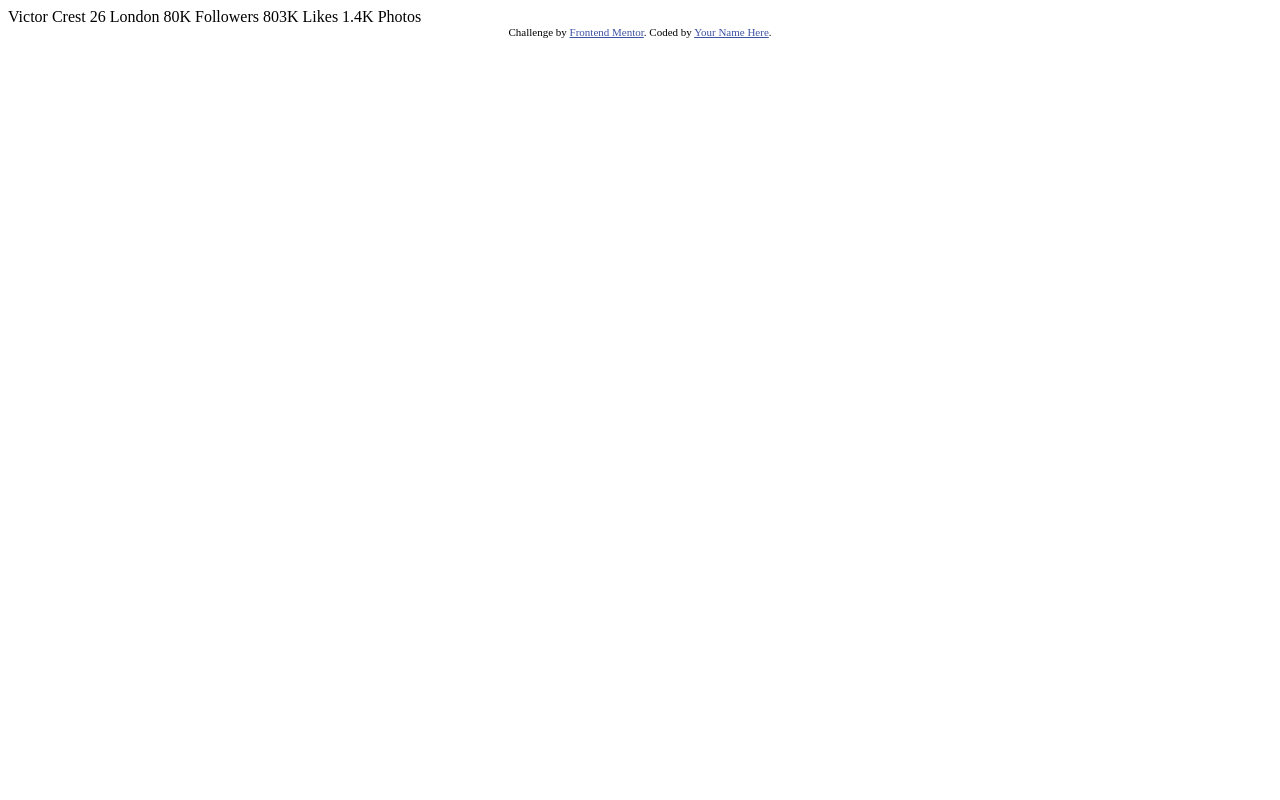
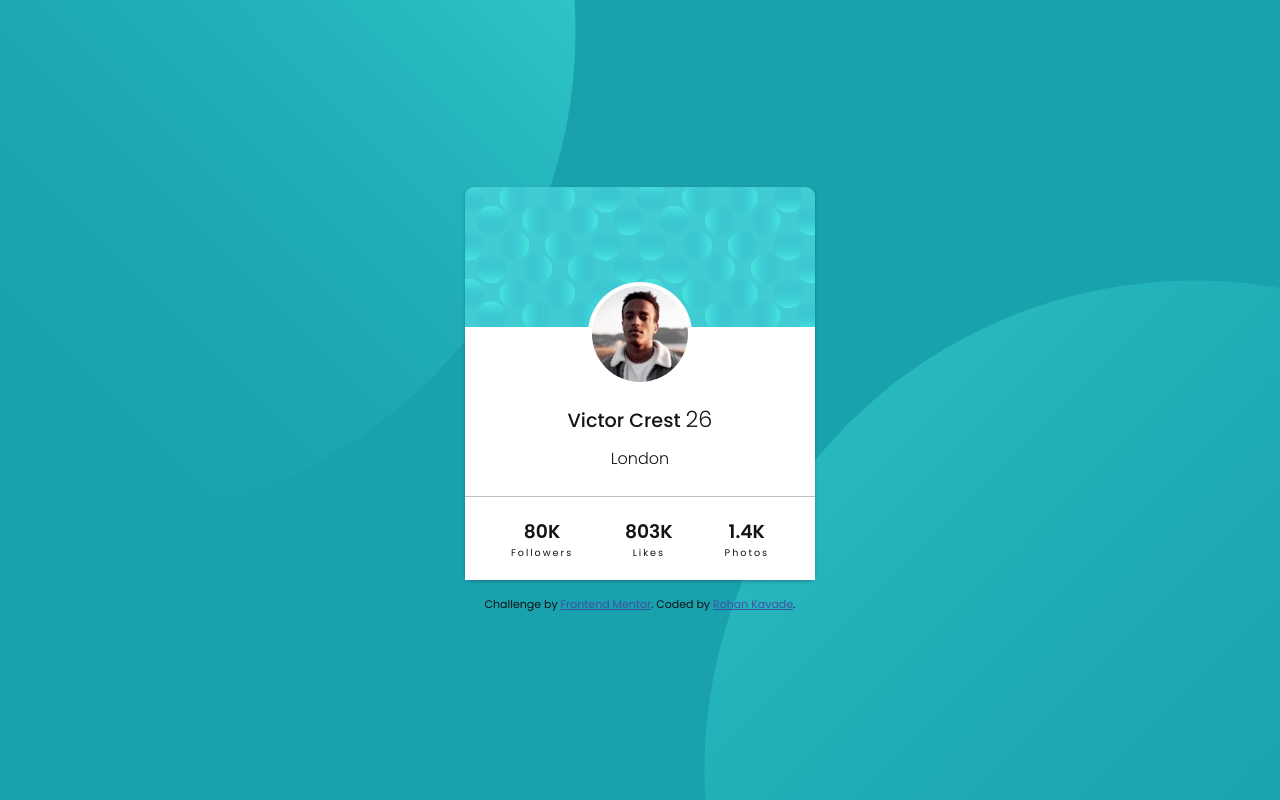
Before and after one commit to rohan-kavade/profile-card, a plain HTML site: page index.html in a window 1280 px wide. Drawn offline with Linux system fonts and the light colour scheme.

Commit message:
profile body and footer

```diff
--- a/index.html
+++ b/index.html
@@ -1,35 +1,67 @@
 <!DOCTYPE html>
 <html lang="en">
+
 <head>
   <meta charset="UTF-8">
-  <meta name="viewport" content="width=device-width, initial-scale=1.0"> <!-- displays site properly based on user's device -->
+  <meta name="viewport" content="width=device-width, initial-scale=1.0">
+  <!-- displays site properly based on user's device -->
 
   <link rel="icon" type="image/png" sizes="32x32" href="./images/favicon-32x32.png">
-
+  <link rel="preconnect" href="https://fonts.googleapis.com">
+  <link rel="preconnect" href="https://fonts.gstatic.com" crossorigin>
+  <!-- Poppins Font Link -->
+  <link href="https://fonts.googleapis.com/css2?family=Poppins:wght@100;200;300;400;500;600&display=swap"
+    rel="stylesheet">
+  <link rel="stylesheet" href="style.css">
   <title>Frontend Mentor | Profile card component</title>
 
   <!-- Feel free to remove these styles or customise in your own stylesheet 👍 -->
   <style>
-    .attribution { font-size: 11px; text-align: center; }
-    .attribution a { color: hsl(228, 45%, 44%); }
+    .attribution {
+      font-size: 11px;
+      text-align: center;
+      margin-top: 2vh;
+    }
+
+    .attribution a {
+      color: hsl(228, 45%, 44%);
+    }
   </style>
 </head>
+
 <body>
-  Victor Crest
-  26
-  London
-
-  80K
-  Followers
-
-  803K
-  Likes
-
-  1.4K
-  Photos
+  <div class="profile-card">
+    <div class="profile-card-header">
+      <img src="/images/bg-pattern-card.svg" alt="card background pattern">
+    </div>
+    <div class="profile-card-body">
+      <div class="profile-image">
+        <img src="/images/image-victor.jpg" alt="user image victor">
+      </div>
+      <div class="profile-details">
+        <p class="name">Victor Crest <span class="age">26</span></p>
+        <h4>London</h4>
+      </div>
+    </div>
+    <div class="profile-footer">
+      <div>
+        <h3>80K</h3>
+        <p>Followers</p>
+      </div>
+      <div>
+        <h3>803K</h3>
+        <p>Likes</p>
+      </div>
+      <div>
+        <h3>1.4K</h3>
+        <p>Photos</p>
+      </div>
+    </div>
+  </div>
   <div class="attribution">
     Challenge by <a href="https://www.frontendmentor.io?ref=challenge" target="_blank">Frontend Mentor</a>.
-    Coded by <a href="#">Your Name Here</a>.
+    Coded by <a href="https://github.com/rohan-kavade">Rohan Kavade</a>.
   </div>
 </body>
+
 </html>
--- /dev/null
+++ b/style.css
@@ -0,0 +1,140 @@
+/* Profile card css */
+ /* Table of contents */
+/*
+1.0 Reset
+2.0 Body
+3.0 Profile Card
+    3.1 Card Header
+    3.2 Card Body
+    3.3 profile-footer
+
+*/
+
+
+
+/* 1.0 Reset */
+html {
+    box-sizing: border-box;
+    font-size: 16px;
+}
+
+*,
+*:before,
+*:after {
+    box-sizing: inherit;
+}
+
+body,
+h1,
+h2,
+h3,
+h4,
+h5,
+h6,
+p,
+ol,
+ul {
+    margin: 0;
+    padding: 0;
+    font-weight: normal;
+}
+
+ol,
+ul {
+    list-style: none;
+}
+
+img {
+    max-width: 100%;
+    height: auto;
+}
+
+/* Font style */
+@import url('https://fonts.googleapis.com/css2?family=Poppins:wght@100;200;400;600&display=swap');
+
+/* Background */
+
+body{
+    font-family: 'Poppins';
+    color: #141414;
+    background: url(./images/bg-pattern-top.svg), url(./images/bg-pattern-bottom.svg), #19a1ad;
+    background-repeat: no-repeat, no-repeat;
+    background-position: right 55vw bottom 35vh, left 55vw top 35vh;
+    display: flex;
+    height: 100vh;
+    justify-content: center;
+    align-items: center;
+    flex-direction: column;
+
+}
+
+/* 3.0 Profile Card */
+.profile-card{
+    box-shadow: rgba(50, 50, 93, 0.25) 0px 2px 5px -1px, rgba(0, 0, 0, 0.3) 0px 1px 3px -1px;
+    border-radius: 7px;
+    /* background-color: #fff; */
+}
+
+
+/* 3.1 Card Header */
+.profile-card-header,
+.profile-card-header img{
+    display: block;
+    border-top-left-radius: 9px;
+    border-top-right-radius: 9px;
+}
+
+/* 3.2 Card Body */
+.profile-card-body{
+    background-color: #fff;
+    text-align: center;
+    position: relative;
+}
+
+.profile-image img{
+    border-radius: 50%;
+    margin-top: -45px;
+    padding: 4px;
+    background-color: #fff;
+}
+
+.profile-details{
+    padding-top: 0.6rem;
+    border-bottom: 1px solid #78787878;
+}
+
+.profile-details .name{
+    font-size: 1.2rem;
+    font-weight: 500;
+}
+
+.profile-details .age{
+    font-weight: 300;
+    font-size: 1.4rem;
+}
+
+.profile-details h4{
+    font-weight: 300;
+    font-size: 1rem;
+    padding-top: 0.6rem;
+    padding-bottom: 1.6rem;
+}
+
+/* 3.3 profile-footer */
+
+.profile-footer{
+    background-color: #fff;
+    text-align: center;
+    display: flex;
+    justify-content: space-around;
+    padding: 20px;
+}
+
+.profile-footer h3{
+    font-weight: 600;
+}
+
+.profile-footer p{
+    font-size: 0.6em;
+    letter-spacing: 2px;
+}
```
